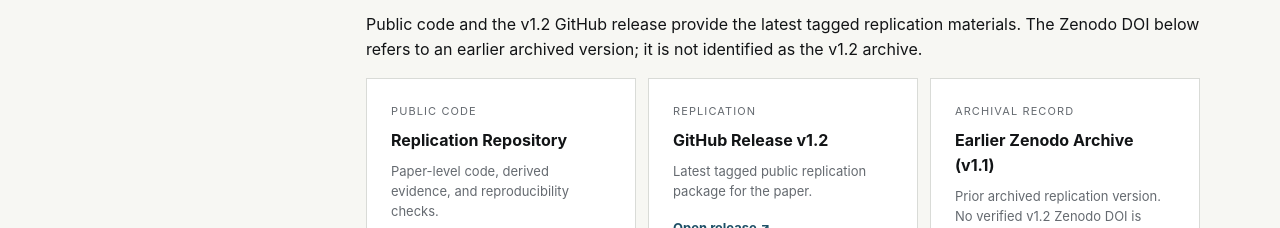
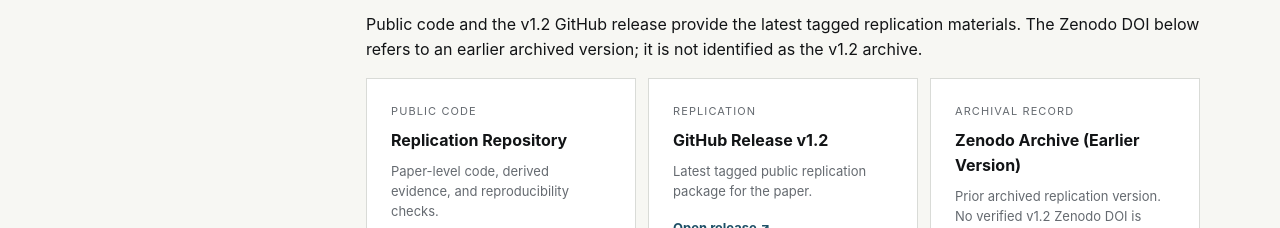
Before and after one commit to slackquant80/slackquant-research, a Next.js app: page /research/price-macro-decision in a window 1280 px wide. Shown: the part 7520-7748 px from the top of the page. Built offline with nearby package versions, Linux system fonts and the light colour scheme; no server answers.

Commit message:
docs(t23): avoid asserting precise Zenodo archive version without direct record verification

```diff
--- a/src/app/research/price-macro-decision/page.tsx
+++ b/src/app/research/price-macro-decision/page.tsx
@@ -238,7 +238,7 @@ export default function PriceMacroDecisionPage() {
 
               <div className="artifact">
                 <div className="type">Archival record</div>
-                <h3>Earlier Zenodo Archive (v1.1)</h3>
+                <h3>Zenodo Archive (Earlier Version)</h3>
                 <p>Prior archived replication version. No verified v1.2 Zenodo DOI is claimed here.</p>
                 <a href={item.links.archivalRelease} target="_blank" rel="noopener noreferrer">
                   10.5281/zenodo.22069742 &#8599;
```
